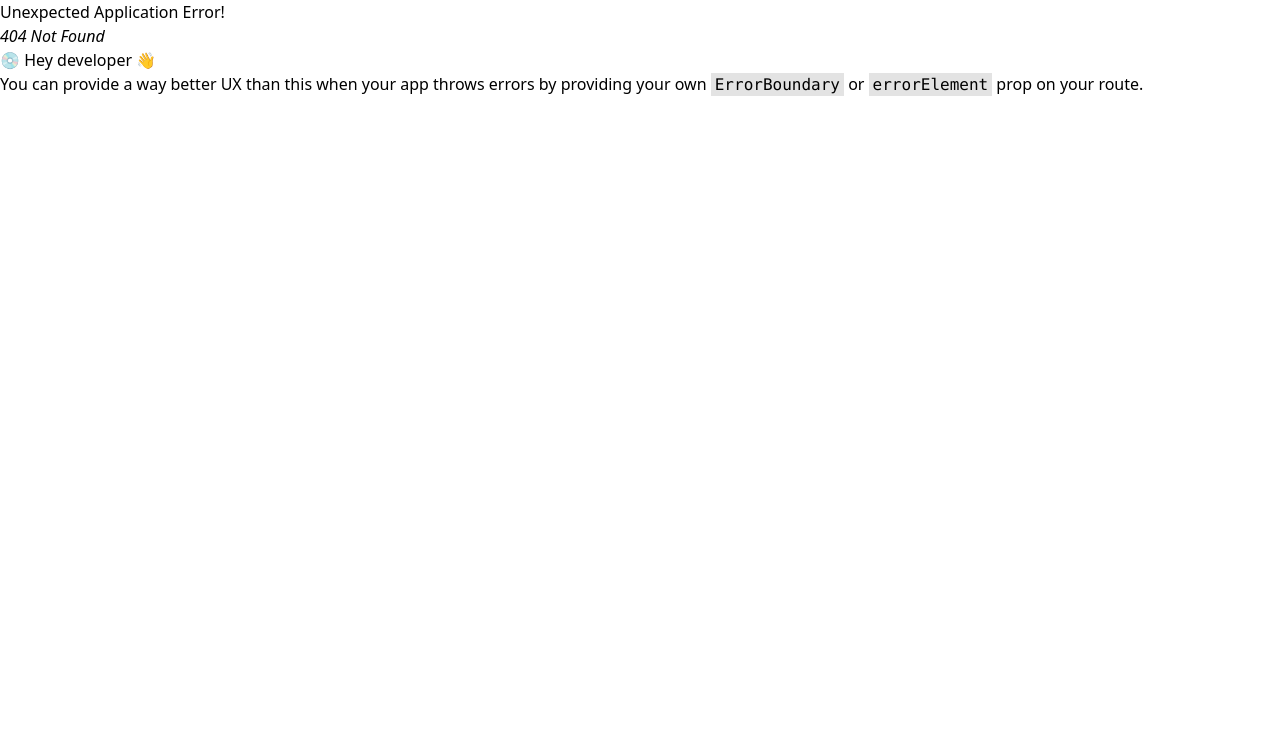
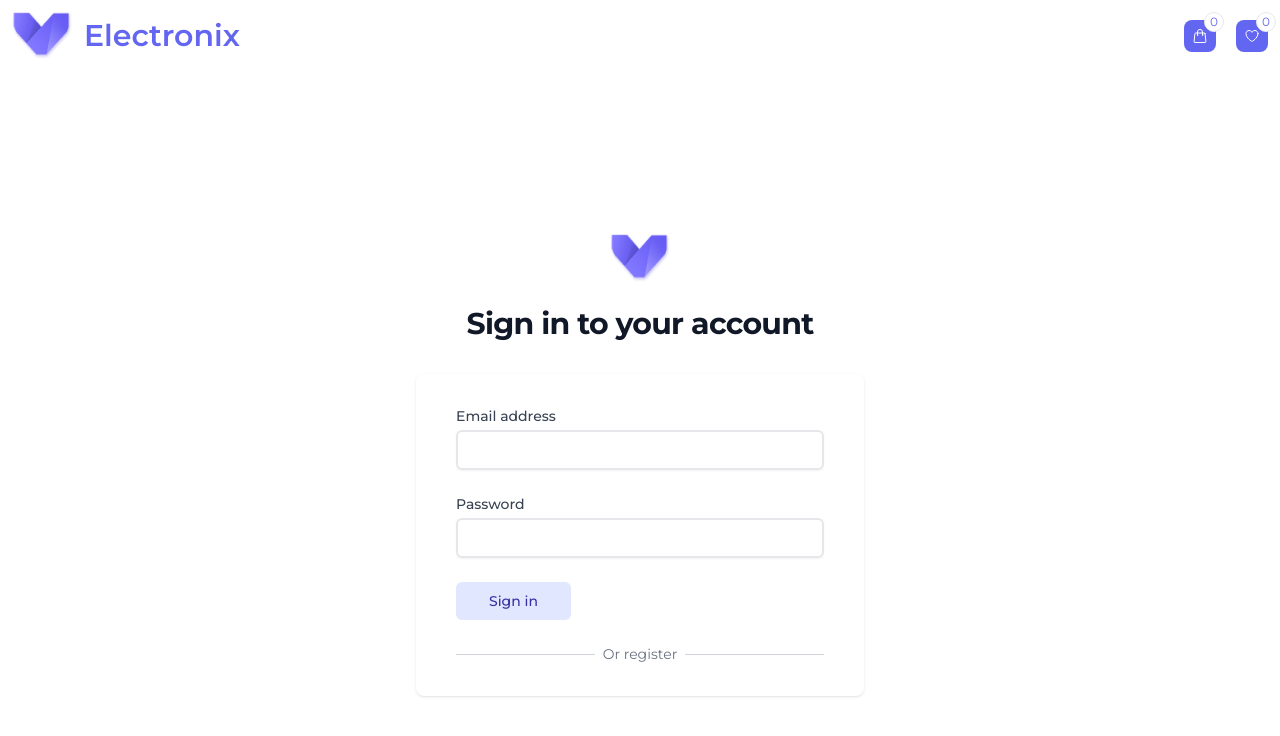
Before and after one commit to bxr5xrk/electronix-client, a React (Vite) app: page /auth/login in a window 1280 px wide. Before the commit this address had no page. Shown: the top 736 px of the page. Built offline with nearby package versions, Linux system fonts and the light colour scheme.

Commit message:
added auth

```diff
--- a/src/App.tsx
+++ b/src/App.tsx
@@ -2,12 +2,16 @@ import { RouterProvider } from 'react-router-dom';
 import { routes } from './routes';
 import { Suspense } from 'react';
 import CenterSpinner from './components/Spinner/CenterSpinner';
+import { useAppSelector } from './app/store';
+import { selectAuth } from './features/auth/authSlice';
 
 function App() {
+    const { user } = useAppSelector(selectAuth);
+
     return (
         <>
             <Suspense fallback={<CenterSpinner />}>
-                <RouterProvider router={routes} />
+                <RouterProvider router={routes(user)} />
             </Suspense>
         </>
     );
--- a/src/app/store.ts
+++ b/src/app/store.ts
@@ -1,3 +1,4 @@
+import { authApi } from '@/features/auth/authService';
 import { configureStore } from '@reduxjs/toolkit';
 import { useSelector, useDispatch } from 'react-redux';
 import type { TypedUseSelectorHook } from 'react-redux';
@@ -6,19 +7,23 @@ import productsSlice from '../features/products/productsSlice';
 import wishListSlice from '../features/wishlist/wishListSlice';
 import cartSlice from '../features/cart/cartSlice';
 import { chatApi } from '@/features/chat/chatService';
+import authSlice from '@/features/auth/authSlice';
 
 export const store = configureStore({
     reducer: {
         [productsApi.reducerPath]: productsApi.reducer,
         [chatApi.reducerPath]: chatApi.reducer,
+        [authApi.reducerPath]: authApi.reducer,
         products: productsSlice,
         wishList: wishListSlice,
-        cart: cartSlice
+        cart: cartSlice,
+        auth: authSlice
     },
     middleware: (getDefaultMiddleware) =>
         getDefaultMiddleware().concat([
             chatApi.middleware,
-            productsApi.middleware
+            productsApi.middleware,
+            authApi.middleware
         ])
 });
 
--- /dev/null
+++ b/src/features/auth/authInterfaces.ts
@@ -0,0 +1,7 @@
+export interface IUser {
+    email: string;
+    name: string;
+    role: IRole;
+}
+
+export type IRole = 'client' | 'manager' | 'admin';
--- /dev/null
+++ b/src/features/auth/authService.ts
@@ -0,0 +1,62 @@
+import { API_URL } from '@/data';
+import { createApi, fetchBaseQuery } from '@reduxjs/toolkit/query/react';
+import { type IRole } from './authInterfaces';
+
+interface LoginRes {
+    token: string;
+    name: string;
+    email: string;
+    role: IRole;
+}
+
+interface RegisterRes {
+    token: string;
+    name: string;
+    email: string;
+    role: IRole;
+}
+
+interface LoginProps {
+    email: string;
+    password: string;
+}
+
+interface RegisterProps {
+    email: string;
+    password: string;
+    name: string;
+}
+
+export const authApi = createApi({
+    reducerPath: 'authService',
+    baseQuery: fetchBaseQuery({ baseUrl: `${API_URL}/auth` }),
+    endpoints: (builder) => ({
+        login: builder.mutation<LoginRes, LoginProps>({
+            query: ({ email, password }) => ({
+                url: 'login',
+                method: 'POST',
+                body: {
+                    password,
+                    email
+                }
+            })
+        }),
+
+        register: builder.mutation<RegisterRes, RegisterProps>({
+            query: ({ email, password, name }) => ({
+                url: 'register',
+                method: 'POST',
+                body: {
+                    password,
+                    email,
+                    name
+                }
+            })
+        })
+    })
+});
+
+const { useLoginMutation: useLogin, useRegisterMutation: useRegister } =
+    authApi;
+
+export { useLogin, useRegister };
--- /dev/null
+++ b/src/features/auth/authSlice.ts
@@ -0,0 +1,41 @@
+import { createSlice } from '@reduxjs/toolkit';
+import type { PayloadAction } from '@reduxjs/toolkit';
+import type { RootState } from '@/app/store';
+import { type IUser } from './authInterfaces';
+
+const userFromLS = JSON.parse(localStorage.getItem('user') ?? 'null') as IUser;
+const accessTokenFromLS = JSON.parse(
+    localStorage.getItem('accessToken') ?? 'null'
+) as string;
+
+interface authState {
+    user: IUser | null;
+    accessToken: string | null;
+}
+
+const initialState: authState = {
+    user: userFromLS,
+    accessToken: accessTokenFromLS
+};
+
+const authSlice = createSlice({
+    name: 'auth',
+    initialState,
+    reducers: {
+        setCredentials: (state, action: PayloadAction<authState>) => {
+            const { user, accessToken } = action.payload;
+            state.user = user;
+            state.accessToken = accessToken;
+        },
+        logOut: (state, action) => {
+            state.user = null;
+            state.accessToken = null;
+        }
+    }
+});
+
+export const { setCredentials, logOut } = authSlice.actions;
+
+export const selectAuth = (state: RootState) => state.auth;
+
+export default authSlice.reducer;
--- /dev/null
+++ b/src/layout/components/MainLayout/index.tsx
@@ -0,0 +1,12 @@
+import { Outlet } from 'react-router-dom';
+import Header from './components/Header';
+
+export default function Layout() {
+    return (
+        <div className="font-montserrat p-3 pt-0 w-screen h-screen flex flex-col gap-3 overflow-x-hidden">
+            <Header />
+
+            <Outlet />
+        </div>
+    );
+}
--- /dev/null
+++ b/src/layout/components/UnauthenticatedLayout/index.tsx
@@ -0,0 +1,11 @@
+import { Outlet } from 'react-router-dom';
+
+function UnauthenticatedLayout() {
+    return (
+        <>
+            <Outlet />
+        </>
+    );
+}
+
+export default UnauthenticatedLayout;
--- /dev/null
+++ b/src/pages/AuthPage/Login/index.tsx
@@ -0,0 +1,104 @@
+/* eslint-disable @typescript-eslint/no-misused-promises */
+import { useAppDispatch } from '@/app/store';
+import Button from '@/components/Button';
+import Input from '@/components/Input';
+import { useLogin } from '@/features/auth/authService';
+import { setCredentials } from '@/features/auth/authSlice';
+import { useEffect, useRef } from 'react';
+import { useNavigate } from 'react-router-dom';
+import MainLogo from '../../../assets/logo.png';
+
+export default function Login() {
+    const dispatch = useAppDispatch();
+    const navigate = useNavigate();
+    const [login, { data }] = useLogin();
+    const emailRef = useRef<HTMLInputElement>(null);
+    const passwordRef = useRef<HTMLInputElement>(null);
+
+    const handleSubmit = async (e: React.FormEvent<HTMLFormElement>) => {
+        e.preventDefault();
+
+        if (emailRef.current && passwordRef.current) {
+            const email = emailRef.current.value;
+            const password = passwordRef.current.value;
+
+            await login({ email, password });
+        }
+    };
+
+    useEffect(() => {
+        if (data) {
+            const { name, email, role, token } = data;
+            dispatch(
+                setCredentials({
+                    user: { name, email, role },
+                    accessToken: token
+                })
+            );
+
+            localStorage.setItem('user', JSON.stringify({ name, email, role }));
+            localStorage.setItem('accessToken', JSON.stringify(token));
+
+            navigate('/cart');
+        }
+    }, [data]);
+
+    return (
+        <>
+            <div className="flex min-h-full flex-col justify-center py-12 sm:px-6 lg:px-8">
+                <div className="sm:mx-auto sm:w-full sm:max-w-md">
+                    <img
+                        src={MainLogo}
+                        alt="logo"
+                        // width="60"
+                        // height="60"
+                        className="mx-auto h-12 w-auto"
+                    />
+
+                    <h2 className="mt-6 text-center text-3xl font-bold tracking-tight text-gray-900">
+                        Sign in to your account
+                    </h2>
+                </div>
+
+                <div className="mt-8 sm:mx-auto sm:w-full sm:max-w-md">
+                    <div className="bg-white py-8 px-4 shadow sm:rounded-lg sm:px-10">
+                        <form onSubmit={handleSubmit} className="space-y-6">
+                            <Input
+                                type="email"
+                                ref={emailRef}
+                                id="name"
+                                label="Email address"
+                                autoComplete="email"
+                                required
+                            />
+
+                            <Input
+                                type="password"
+                                ref={passwordRef}
+                                id="password"
+                                label="Password"
+                                autoComplete="password"
+                                required
+                            />
+
+                            <Button theme="primary" type="submit">
+                                Sign in
+                            </Button>
+                        </form>
+
+                        <div className="mt-6 relative">
+                            <div className="absolute inset-0 flex items-center">
+                                <div className="w-full border-t border-gray-300" />
+                            </div>
+                            <div className="relative flex justify-center text-sm">
+                                <p className="bg-white px-2 text-gray-500">
+                                    Or <span>register</span>
+                                </p>
+                            </div>
+                        </div>
+                    </div>
+                </div>
+            </div>
+        </>
+    );
+}
--- /dev/null
+++ b/src/pages/AuthPage/Register/index.tsx
@@ -0,0 +1,3 @@
+export default function Register() {
+    return <div>Register</div>;
+}
--- /dev/null
+++ b/src/pages/ManagePage/index.tsx
@@ -0,0 +1,16 @@
+import { useAppSelector } from '@/app/store';
+import { selectAuth } from '@/features/auth/authSlice';
+
+export default function ManagePage() {
+    const { user, accessToken } = useAppSelector(selectAuth);
+
+    return (
+        <div>
+            Private page
+            <h1>{user?.email}</h1>
+            <h1>{user?.name}</h1>
+            <h1>{user?.role}</h1>
+            <h1>{accessToken}</h1>
+        </div>
+    );
+}
--- a/src/routes.tsx
+++ b/src/routes.tsx
@@ -1,13 +1,21 @@
 import { lazy } from 'react';
-import { createBrowserRouter } from 'react-router-dom';
-import Layout from './layout';
+import { createBrowserRouter, Navigate } from 'react-router-dom';
+import { type IUser } from './features/auth/authInterfaces';
+import Layout from './layout/components/MainLayout';
+import UnauthenticatedLayout from './layout/components/UnauthenticatedLayout';
 
 import ProductsPage from './pages/ProductsPage';
 const CartPage = lazy(async () => await import('./pages/CartPage'));
 const WishListPage = lazy(async () => await import('./pages/WishListPage'));
 const ProductPage = lazy(async () => await import('./pages/ProductPage'));
+const LoginPage = lazy(async () => await import('./pages/AuthPage/Login'));
+const RegisterPage = lazy(
+    async () => await import('./pages/AuthPage/Register')
+);
+const ManagePage = lazy(async () => await import('./pages/ManagePage'));
 
-export const routes = createBrowserRouter([
+export const routes = (user: IUser | null) =>
+    createBrowserRouter([
         {
             path: '/',
             element: <Layout />,
@@ -27,6 +35,27 @@ export const routes = createBrowserRouter([
                 {
                     path: 'products/:id',
                     element: <ProductPage />
+                },
+                {
+                    path: 'manage',
+                    element: user ? (
+                        <ManagePage />
+                    ) : (
+                        <Navigate to="/auth/login" />
+                    )
+                },
+                {
+                    path: 'auth',
+                    element:
+                        user === null ? (
+                            <UnauthenticatedLayout />
+                        ) : (
+                            <Navigate to="/" />
+                        ),
+                    children: [
+                        { path: 'login', element: <LoginPage /> },
+                        { path: 'register', element: <RegisterPage /> }
+                    ]
                 }
             ]
         }
```
Lines whose indentation alone changed are shown as unchanged.
